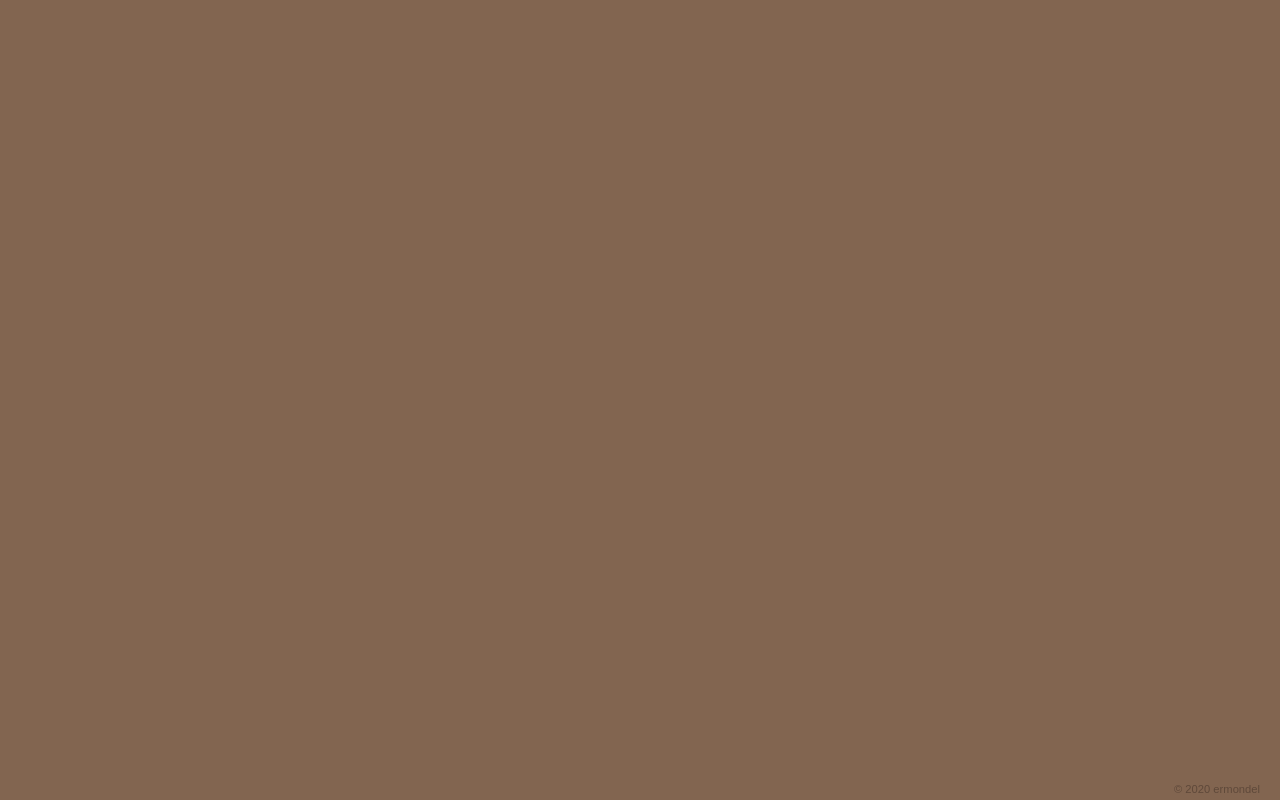
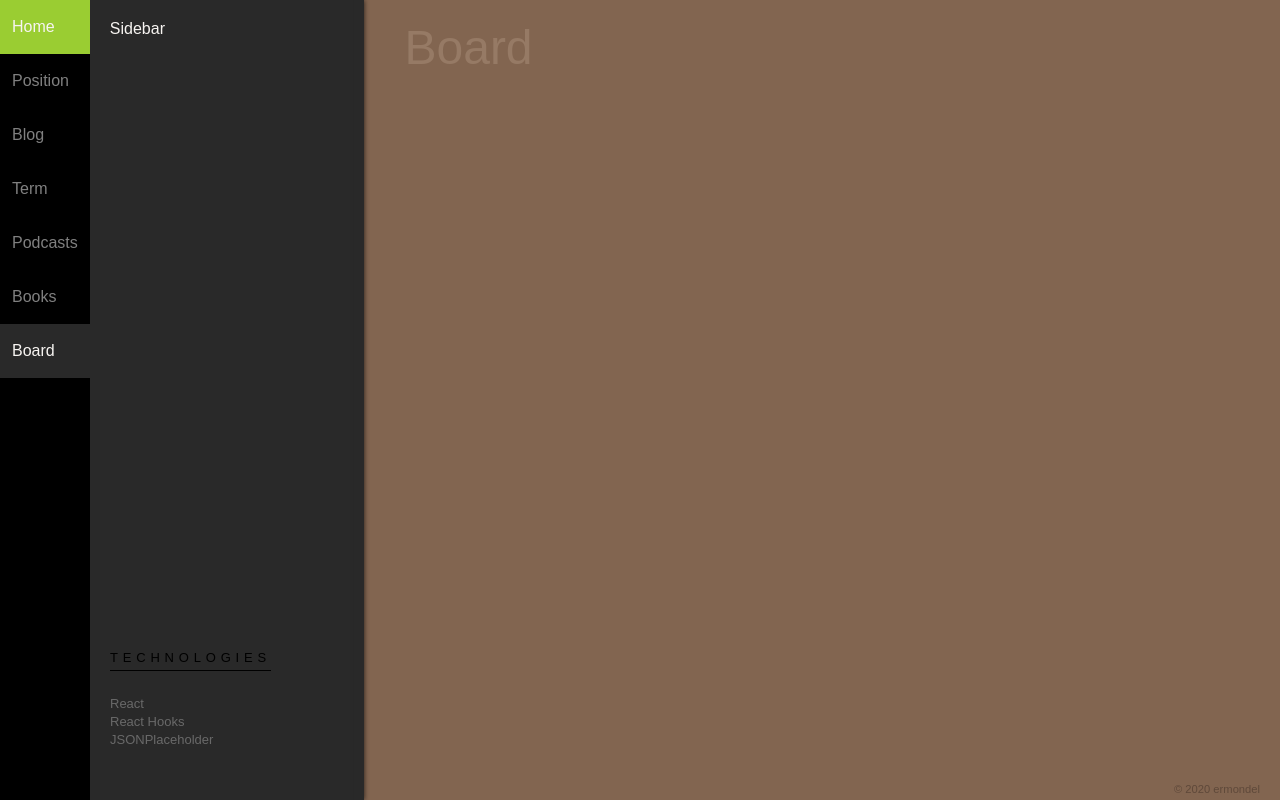
Before and after one commit to ermondel/react-seasons, a React (Create React App) app: page /board in a window 1280 px wide. Built offline with nearby package versions, Linux system fonts and the light colour scheme.

Commit message:
feat: add board base component

```diff
--- a/src/components/App.js
+++ b/src/components/App.js
@@ -9,6 +9,7 @@ import Blog from './Blog/Blog';
 import Term from './Term/Term';
 import Podcasts from './Podcasts/Podcasts';
 import Books from './Books/Books';
+import Board from './Board/Board';
 
 const App = () => (
   <div className="app">
@@ -39,6 +40,10 @@ const App = () => (
             <Header path="/books" />
             <Books />
           </Route>
+          <Route path="/board" exact>
+            <Header path="/board" />
+            <Board />
+          </Route>
         </Switch>
         <Footer />
       </div>
--- /dev/null
+++ b/src/components/Board/Board.js
@@ -0,0 +1,20 @@
+import React from 'react';
+import InfoTech from '../InfoTech';
+
+const Board = () => (
+  <main className="main">
+    <div className="sidebar">
+      <div className="sidebar-wrap">
+        Sidebar
+        <InfoTech list={['React', 'React Hooks', 'JSONPlaceholder']} />
+      </div>
+    </div>
+    <div className="content">
+      <div className="content-wrap">
+        <h2>Board</h2>
+      </div>
+    </div>
+  </main>
+);
+
+export default Board;
--- a/src/components/Header.js
+++ b/src/components/Header.js
@@ -28,6 +28,7 @@ const Header = (props) => {
           <li>{getLink('Term', '/term', props.path)}</li>
           <li>{getLink('Podcasts', '/podcasts', props.path)}</li>
           <li>{getLink('Books', '/books', props.path)}</li>
+          <li>{getLink('Board', '/board', props.path)}</li>
         </ul>
       </nav>
     </header>
```
